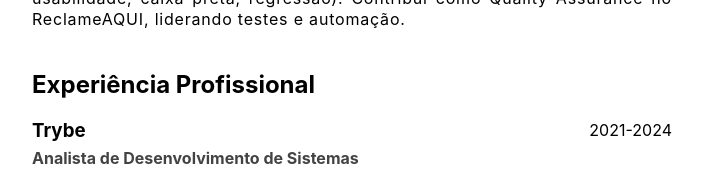
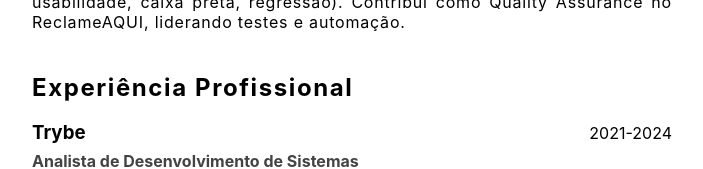
Before and after one commit to cpwaldow/cv, a React (Vite) app: page / in a window 1280 px wide. Shown: the part 516-685 px from the top of the page, without its empty margins (288-991 px from the left). Built offline with nearby package versions, Linux system fonts and the light colour scheme; the HTML template or start-up script is replaced by a standard one.

Commit message:
adicionando componente subTitle a experiencia profissional

```diff
--- a/src/components/SubTitle/sub-title.css
+++ b/src/components/SubTitle/sub-title.css
@@ -1,4 +1,4 @@
 .sub--title {
-  margin-bottom: 1rem;
+  margin-bottom: 1.2rem;
   letter-spacing: 0.1rem;
 }
--- a/src/components/WorkExperience/index.jsx
+++ b/src/components/WorkExperience/index.jsx
@@ -1,11 +1,12 @@
 import './work-experience.css';
 import { experiences } from '../../utils/experience';
 import XpInfo from '../XpInfo';
+import SubTitle from '../SubTitle';
 
 const WorkExperience = () => {
   return (
     <section className='work-experience__container'>
-      <h2 className='work-experience__title'>Experiência Profissional</h2>
+      <SubTitle subtitle='Experiência Profissional' />
       {experiences.map((xp) => (
         <XpInfo info={xp} key={xp.date} />
       ))}
```
